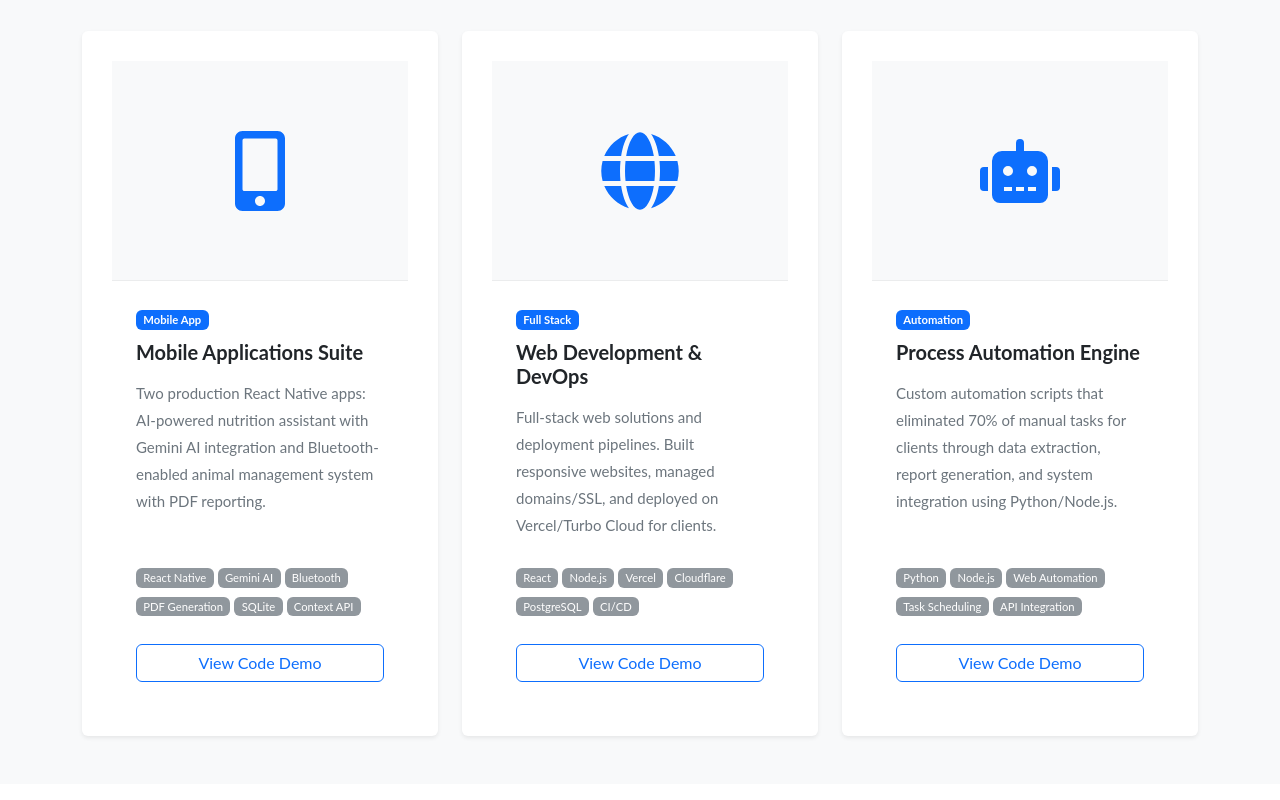
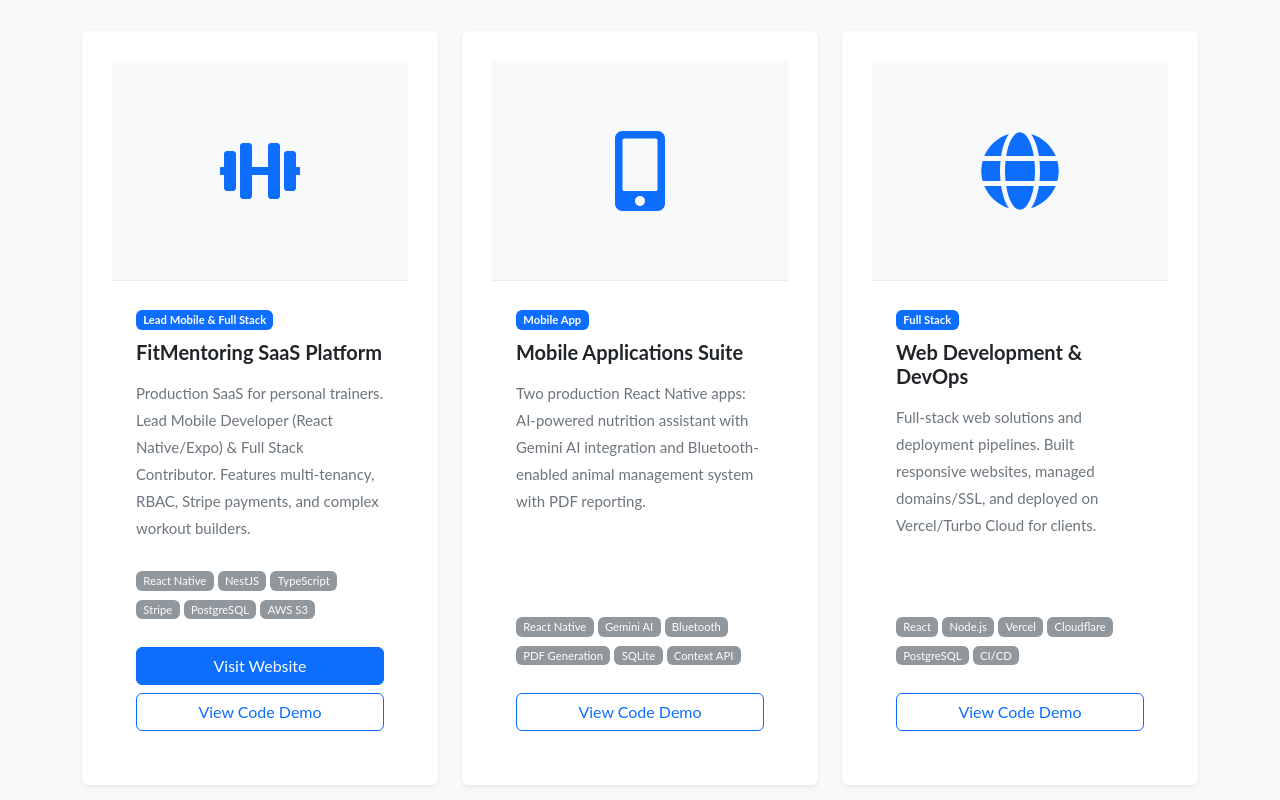
Before and after one commit to VitorSilva7648/vitor.dev, a React (Vite) app: page / in a window 1280 px wide. Shown: the part 2800-3600 px from the top of the page. Built offline with nearby package versions, Linux system fonts and the light colour scheme.

Commit message:
add card

```diff
--- a/src/components/Portfolio.jsx
+++ b/src/components/Portfolio.jsx
@@ -1,10 +1,44 @@
 import React, { useState } from 'react';
 import { Container, Row, Col, Card, Badge, Button, Modal } from 'react-bootstrap';
-import { FaMobileAlt, FaGlobe, FaRobot } from 'react-icons/fa';
+import { FaMobileAlt, FaGlobe, FaRobot, FaDumbbell } from 'react-icons/fa';
 
 const projects = [
   {
     id: 1,
+    title: "FitMentoring SaaS Platform",
+    description: "Production SaaS for personal trainers. Lead Mobile Developer (React Native/Expo) & Full Stack Contributor. Features multi-tenancy, RBAC, Stripe payments, and complex workout builders.",
+    tech: ["React Native", "NestJS", "TypeScript", "Stripe", "PostgreSQL", "AWS S3"],
+    icon: <FaDumbbell size={80} className="text-primary" />,
+    role: "Lead Mobile & Full Stack",
+    link: "https://fitmentoring.com/",
+    demoCode: `
+// ROLES GUARD (NestJS - RBAC)
+@Injectable()
+export class RolesGuard implements CanActivate {
+  constructor(private reflector: Reflector) {}
+
+  canActivate(context: ExecutionContext): boolean {
+    const requiredRoles = this.reflector.getAllAndOverride<Role[]>(ROLES_KEY, [
+      context.getHandler(),
+      context.getClass(),
+    ]);
+
+    if (!requiredRoles) {
+      return true;
+    }
+
+    const { user } = context.switchToHttp().getRequest();
+
+    // Check if user has required role (Admin, Trainer, Student)
+    // Supports multi-tenant context validation
+    return requiredRoles.some((role) => user.roles?.includes(role));
+  }
+}
+    `,
+    language: "typescript"
+  },
+  {
+    id: 2,
     title: "Mobile Applications Suite",
     description: "Two production React Native apps: AI-powered nutrition assistant with Gemini AI integration and Bluetooth-enabled animal management system with PDF reporting.",
     tech: ["React Native", "Gemini AI", "Bluetooth", "PDF Generation", "SQLite", "Context API"],
@@ -31,7 +65,7 @@ const UserProfile = ({ user }) => {
     language: "jsx"
   },
   {
-    id: 2,
+    id: 3,
     title: "Web Development & DevOps",
     description: "Full-stack web solutions and deployment pipelines. Built responsive websites, managed domains/SSL, and deployed on Vercel/Turbo Cloud for clients.",
     tech: ["React", "Node.js", "Vercel", "Cloudflare", "PostgreSQL", "CI/CD"],
@@ -60,8 +94,8 @@ router.post('/api/orders', authMiddleware, async (req, res) => {
     `,
     language: "javascript"
   },
-  {
-    id: 3,
+  /* {
+     id: 4,
      title: "Process Automation Engine",
      description: "Custom automation scripts that eliminated 70% of manual tasks for clients through data extraction, report generation, and system integration using Python/Node.js.",
      tech: ["Python", "Node.js", "Web Automation", "Task Scheduling", "API Integration"],
@@ -136,7 +170,7 @@ delivery_confirmation = pipeline.deliver_reports()
  print(f" Automated {report_count} reports, delivered to client.")
      `,
      language: "python"
-  }
+   } */
 ];
 
 function Portfolio() {
@@ -185,10 +219,19 @@ function Portfolio() {
                     ))}
                   </div>
 
-                  <div className="mt-auto">
+                  <div className="mt-auto d-grid gap-2">
+                    {project.link && (
+                      <Button
+                        variant="primary"
+                        href={project.link}
+                        target="_blank"
+                        rel="noopener noreferrer"
+                      >
+                        Visit Website
+                      </Button>
+                    )}
                     <Button
                       variant="outline-primary"
-                      className="w-100"
                       onClick={() => handleOpenModal(project)}
                     >
                       View Code Demo
```
Lines whose indentation alone changed are shown as unchanged.
